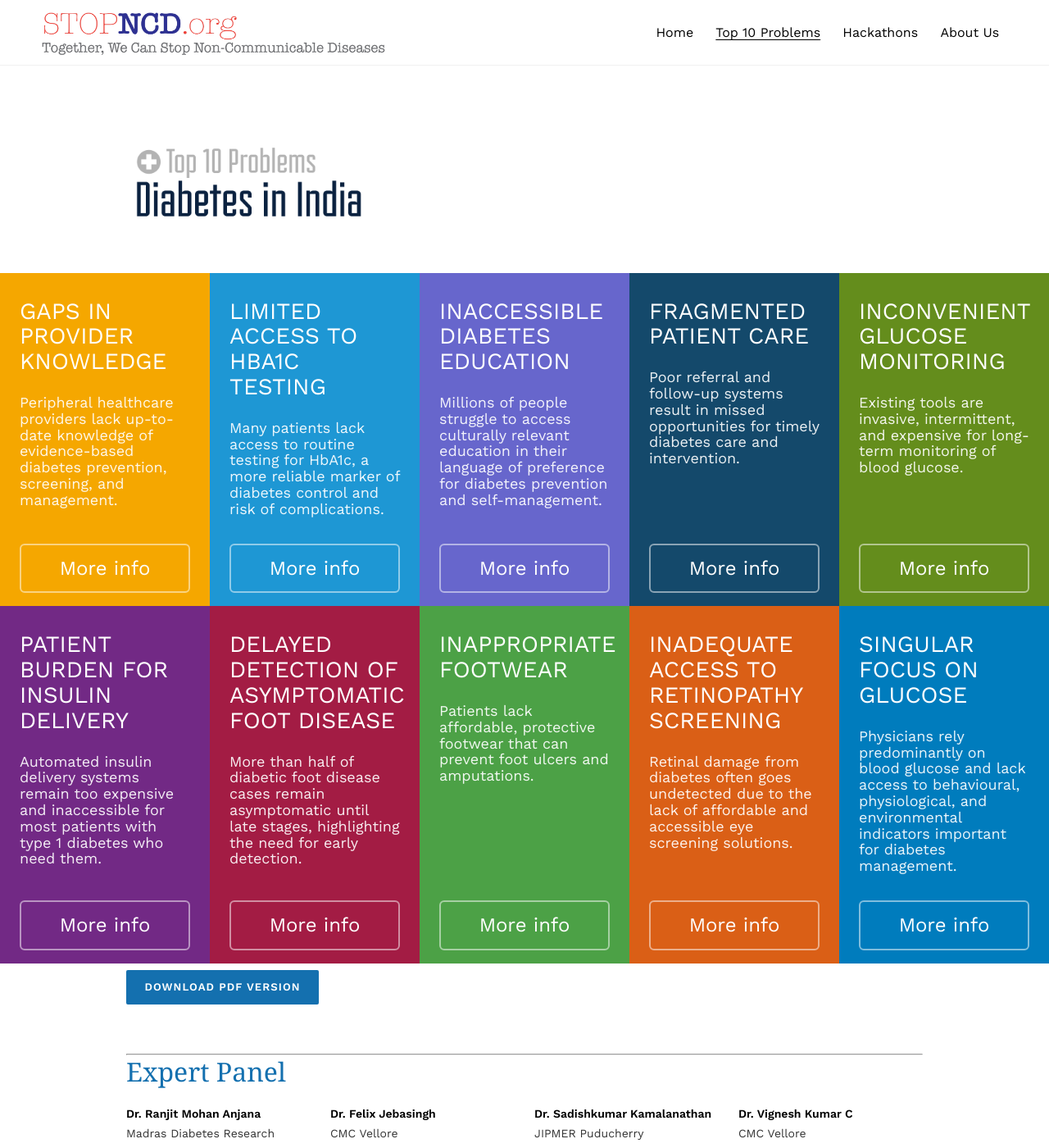
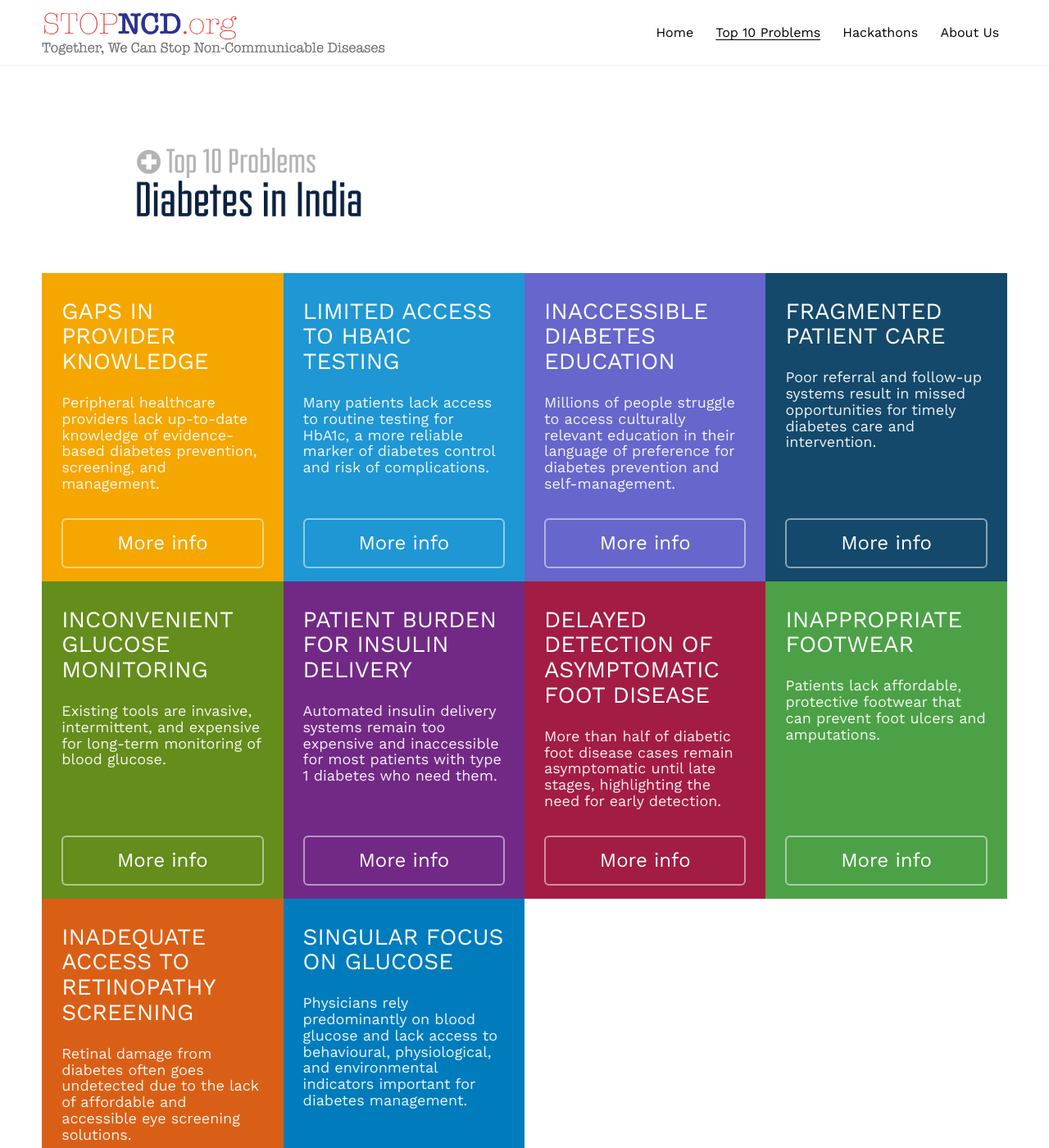
Before and after one commit to stopncd-org/stopncd-org.github.io, a Jekyll site: the page built from top-10-problems/india.md, in a window 1280 px wide and 1400 px high. Shown: the whole window at 82% size. Built offline with Jekyll 4.4.1, drawn with Linux system fonts in a browser that asks for light colours; some web fonts are replaced.

Commit message:
Fixed tile wrapping

```diff
--- a/assets/css/problem.css
+++ b/assets/css/problem.css
@@ -176,10 +176,20 @@
   display: grid;
   grid-template-columns: repeat(auto-fill, minmax(250px, 1fr));
   gap: 0;
-  /* Break out of the .container max-width so the grid is full-viewport-width */
+  /*
+   * Break out of the .container (max-width: 1100px) so the grid is full-width,
+   * then add padding that replicates the original Squarespace content area:
+   *   max-width: 1500px, padding: 0 4vw
+   * Formula: max(4vw, (100vw - 1500px)/2 + 4vw)
+   *   - At ≤1500px viewport: padding = 4vw  (e.g. 768px → 31px, 1280px → 51px)
+   *   - At >1500px viewport: padding = (100vw-1500px)/2 + 4vw  (1920px → 287px)
+   * This gives the same column counts as the original at every breakpoint.
+   */
   margin-left: calc(50% - 50vw);
   margin-right: calc(50% - 50vw);
   width: 100vw;
+  padding-left:  max(4vw, calc((100vw - 1500px) / 2 + 4vw));
+  padding-right: max(4vw, calc((100vw - 1500px) / 2 + 4vw));
   margin-top: 2rem;
   margin-bottom: 0;
 }
@@ -271,8 +281,4 @@
     border-left: 4px solid var(--problem-color, #1470af);
     border-bottom: 4px solid transparent;
   }
-
-  .prob-grid {
-    grid-template-columns: repeat(auto-fill, minmax(160px, 1fr));
-  }
 }
```
